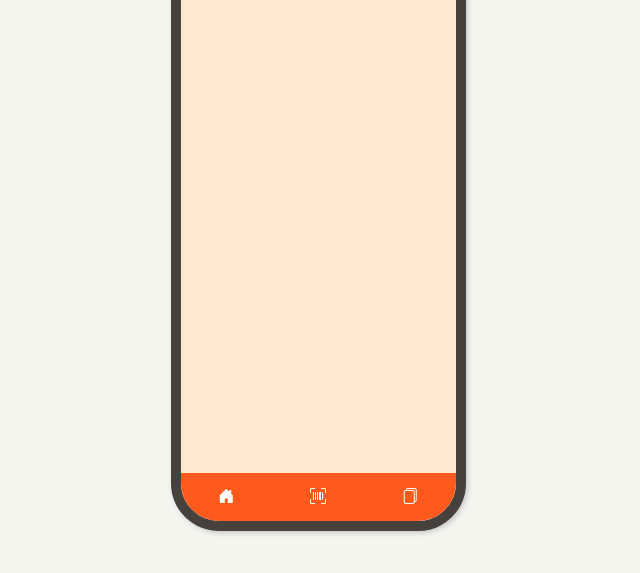
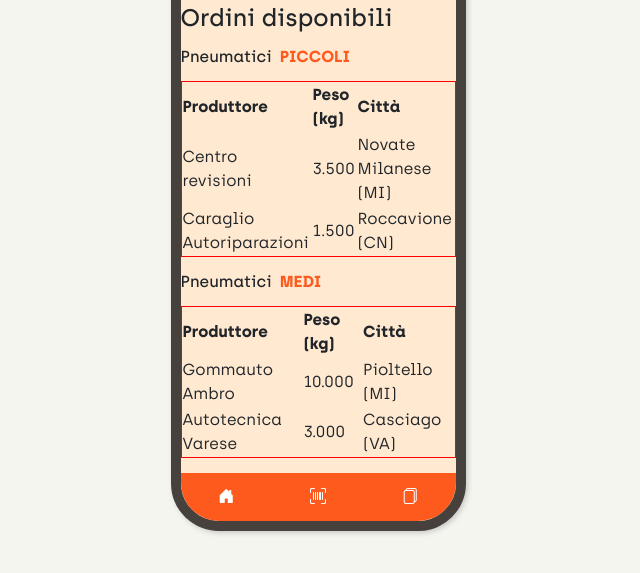
Before and after one commit to JackRosser/GdsoMockUp, a plain HTML site: page index.html in a window 1280 px wide. Shown: the part 169-742 px from the top of the page, without its empty margins (322-962 px from the left). Drawn offline with nearby package versions, Linux system fonts and the light colour scheme.

Commit message:
fix home button

```diff
--- a/index.html
+++ b/index.html
@@ -57,11 +57,59 @@
             <div class="home">
               <h1><span>Benvenuto in</span><span>NomeApplicazione</span></h1>
               <h2><i class="bi bi-truck"></i><span>Targa registrata</span><span>FL728JV</span></h2>
-              <h3><i class="bi bi-chat-dots"></i><span>Richiedi assistenza</span></h3>
+              <h3>
+                <div><i class="bi bi-chat-dots"></i><span>Richiedi assistenza</span></div>
+              </h3>
             </div>
             <!-- Fine Home -->
             <!--Inizio ordini-->
-            <div class="orders open"></div>
+            <div class="orders open">
+              <h1>Ordini disponibili</h1>
+              <h2><span>Pneumatici</span><span>piccoli</span></h2>
+              <table>
+                <thead>
+                  <tr>
+                    <th>Produttore</th>
+                    <th>Peso (kg)</th>
+                    <th>Città</th>
+                  </tr>
+                </thead>
+                <tbody>
+                  <tr>
+                    <td>Centro revisioni</td>
+                    <td>3.500</td>
+                    <td>Novate Milanese (MI)</td>
+                  </tr>
+                  <tr>
+                    <td>Caraglio Autoriparazioni</td>
+                    <td>1.500</td>
+                    <td>Roccavione (CN)</td>
+                  </tr>
+                </tbody>
+              </table>
+              <h2><span>Pneumatici</span><span>medi</span></h2>
+              <table>
+                <thead>
+                  <tr>
+                    <th>Produttore</th>
+                    <th>Peso (kg)</th>
+                    <th>Città</th>
+                  </tr>
+                </thead>
+                <tbody>
+                  <tr>
+                    <td>Gommauto Ambro</td>
+                    <td>10.000</td>
+                    <td>Pioltello (MI)</td>
+                  </tr>
+                  <tr>
+                    <td>Autotecnica Varese</td>
+                    <td>3.000</td>
+                    <td>Casciago (VA)</td>
+                  </tr>
+                </tbody>
+              </table>
+            </div>
             <!--Fine ordini-->
           </div>
 
--- a/partials/_home.scss
+++ b/partials/_home.scss
@@ -9,6 +9,7 @@
   & h1,
   & h2,
   & h3 {
+    padding-inline: 1rem;
     margin: 0;
     display: flex;
     flex-direction: column;
@@ -36,18 +37,28 @@
   }
 
   & h3 {
+    & div {
+      display: flex;
+      gap: 0.5rem;
       flex-direction: row;
       align-items: center;
       justify-content: center;
       background-color: white;
+      border-radius: 50px;
       padding: 1rem;
-    border-radius: 50px;
+      & i {
+        color: $primary;
+      }
       & span {
         font-size: 1rem;
       }
       &:active {
         background-color: $primary;
         color: white;
+        & i {
+          color: white;
         }
       }
     }
+  }
+}
--- a/partials/_orders.scss
+++ b/partials/_orders.scss
@@ -6,4 +6,26 @@
   flex-direction: column;
   justify-content: space-evenly;
   height: 100%;
+  & h1,
+  & h2 {
+    margin: 0;
+  }
+  & h1 {
+    font-size: 1.5rem;
+  }
+  & h2 {
+    display: flex;
+    gap: 0.5rem;
+    & span {
+      font-size: 1rem;
+      &:last-child {
+        font-weight: bold;
+        color: $primary;
+        text-transform: uppercase;
+      }
+    }
+  }
+  & table {
+    border: 1px solid red;
+  }
 }
--- a/partials/_phone.scss
+++ b/partials/_phone.scss
@@ -55,7 +55,6 @@
     width: 100%;
     height: calc(100% - 6rem);
     overflow: auto;
-    padding: 1rem;
     display: flex;
     flex-direction: column;
     gap: 1rem;
```
Also changed, not shown: style.css, 1 other file. Lines whose indentation alone changed are shown as unchanged.
